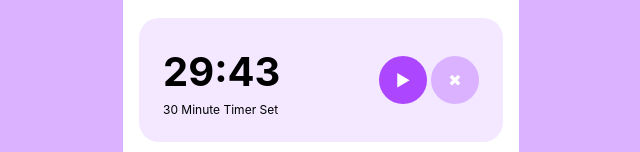
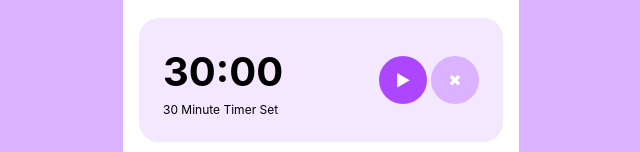
Before and after one commit to mravelo868721/pottypal-app, a React (Vite) app: page / in a window 1280 px wide. Shown: the part 182-334 px from the top of the page, without its empty margins (319-959 px from the left). Built offline with nearby package versions, Linux system fonts and the light colour scheme.

Commit message:
feat(set timer): Add card module for setting a timer. Play button starts timer countdown. Stop button resets countdown back to 30 minutes. Plan to add pause button that pauses timer. Consider making card module optional.

```diff
--- a/src/App.jsx
+++ b/src/App.jsx
@@ -6,11 +6,40 @@ import './App.css'
 function App() {
     const [screen, setScreen] = useState('')
 
-    const [seconds, setSeconds] = useState(30 * 60)
+    const [seconds, setSeconds] = useState(30 * 60) // 1800 seconds = 30 minutes
     const intervalRef = useRef(null)
 
     const startTimer = () => {
         if (intervalRef.current) return // prevent double intervals
+
+        intervalRef.current = setInterval(() => {
+            setSeconds((prev) => {
+                if (prev <= 1) {
+                    clearInterval(intervalRef.current)
+                    intervalRef.current = null
+                    return 0
+                }
+                return prev - 1
+            })
+        }, 1000)
+    }
+
+    const stopTimer = () => {
+        clearInterval(intervalRef.current)
+        intervalRef.current = null
+        setSeconds(30 * 60)
+    }
+
+    // Clean up when the component unmounts. Prevents memory leaks if screens change
+    useEffect(() => {
+        return () => clearInterval(intervalRef.current)
+    }, [])
+
+    //Turn seconds into MM:SS
+    const formatTime = (totalSeconds) => {
+        const minutes = Math.floor(totalSeconds / 60)
+        const secs = totalSeconds % 60
+        return `${minutes}:${secs.toString().padStart(2, '0')}`
     }
 
     return (
@@ -39,16 +68,24 @@ function App() {
             {/* Timer */}
             <div className="timer-card flex  justify-between items-center rounded-[20px] bg-purple-100 p-6">
                 <div className="timer-countdown flex flex-col">
-                    <span className="font-bold text-[40px]">29:43</span>
+                    <span className="font-bold text-[40px]">
+                        {formatTime(seconds)}
+                    </span>
                     <span className="text-xs">30 Minute Timer Set</span>
                 </div>
                 <div className="flex gap-1">
                     {/* play button */}
-                    <button className="flex justify-center items-center w-12 h-12 rounded-[9999px] text-white bg-purple-500">
+                    <button
+                        onClick={startTimer}
+                        className="flex justify-center items-center w-12 h-12 rounded-[9999px] text-white bg-purple-500 cursor-pointer"
+                    >
                         ▶︎
                     </button>
                     {/* close button */}
-                    <button className="flex justify-center items-center w-12 h-12 rounded-[9999px] text-white bg-purple-300">
+                    <button
+                        onClick={stopTimer}
+                        className="flex justify-center items-center w-12 h-12 rounded-[9999px] text-white bg-purple-300 cursor-pointer"
+                    >
                         ✖
                     </button>
                 </div>
```
